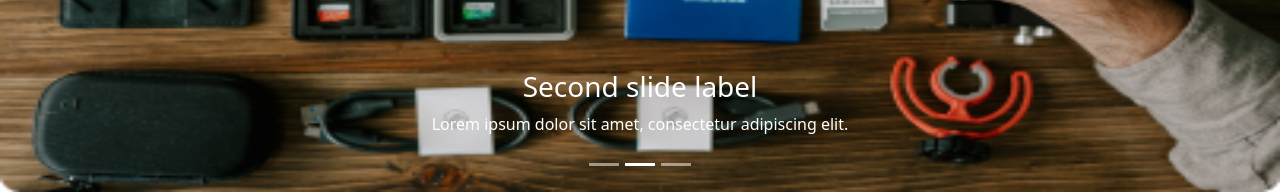
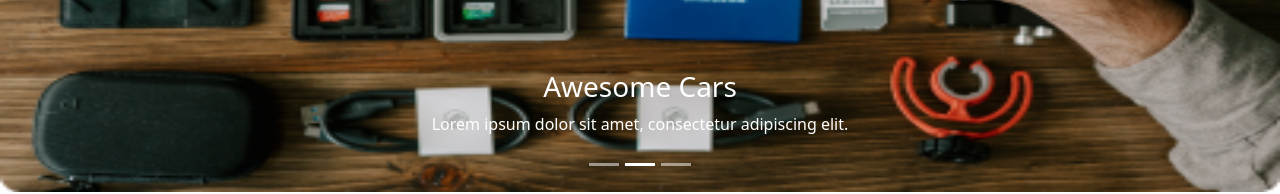
Before and after one commit to majedulhaque1/warehouse-management-website-client, a React (Create React App) app: page / in a window 1280 px wide. Shown: the part 504-698 px from the top of the page. Built offline with nearby package versions, Linux system fonts and the light colour scheme.

Commit message:
banner component done

```diff
--- a/src/Pages/Home/Banner/Banner.js
+++ b/src/Pages/Home/Banner/Banner.js
@@ -13,7 +13,7 @@ const Banner = () => {
                         alt="First slide"
                     />
                     <Carousel.Caption>
-                        <h3>First slide label</h3>
+                        <h3>Amazing car we have</h3>
                         <p>Nulla vitae elit libero, a pharetra augue mollis interdum.</p>
                     </Carousel.Caption>
                 </Carousel.Item>
@@ -26,7 +26,7 @@ const Banner = () => {
                     />
 
                     <Carousel.Caption>
-                        <h3>Second slide label</h3>
+                        <h3>Awesome Cars</h3>
                         <p>Lorem ipsum dolor sit amet, consectetur adipiscing elit.</p>
                     </Carousel.Caption>
                 </Carousel.Item>
@@ -39,7 +39,7 @@ const Banner = () => {
                     />
 
                     <Carousel.Caption>
-                        <h3>Third slide label</h3>
+                        <h3>Very good looking cars.</h3>
                         <p>Praesent commodo cursus magna, vel scelerisque nisl consectetur.</p>
                     </Carousel.Caption>
                 </Carousel.Item>
```
